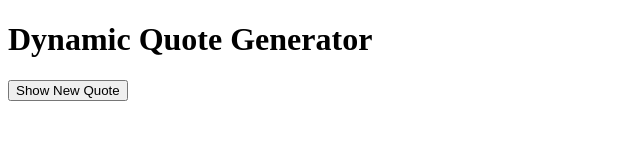
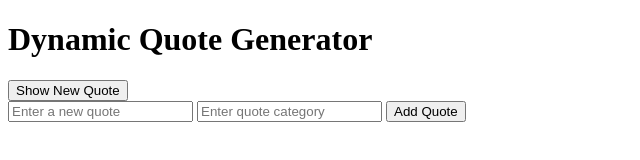
Before and after one commit to the-blockman/alx_fe_javascript, a plain HTML site: page dom-manipulation/index.html in a window 1280 px wide. Shown: the whole page, without its empty margins (0-640 px from the left). Drawn offline with Linux system fonts and the light colour scheme.

Commit message:
refactor html and add script code for adding new quotes

```diff
--- a/dom-manipulation/index.html
+++ b/dom-manipulation/index.html
@@ -9,6 +9,15 @@
     <h1>Dynamic Quote Generator</h1>
     <div id="quoteDisplay"></div>
     <button id="newQuote">Show New Quote</button>
+    <div>
+      <input id="newQuoteText" type="text" placeholder="Enter a new quote" />
+      <input
+        id="newQuoteCategory"
+        type="text"
+        placeholder="Enter quote category"
+      />
+      <button onclick="addQuote()">Add Quote</button>
+    </div>
     <script src="script.js"></script>
   </body>
 </html>
--- a/dom-manipulation/script.js
+++ b/dom-manipulation/script.js
@@ -1,5 +1,7 @@
 let display = document.getElementById("quoteDisplay");
-let newQuote = document.getElementById("newQuote");
+let showQuote = document.getElementById("newQuote");
+let newQuote = document.getElementById("newQuoteText");
+let newCategory = document.getElementById("newQuoteCategory");
 
 let quote = [
   {
@@ -14,4 +16,14 @@ function showRandomQuote() {
   display.textContent = quote[randomIndex].text;
 }
 
-newQuote.addEventListener("click", showRandomQuote);
+function addQuote() {
+  let newQuoteObject = {};
+  newQuoteObject.text = newQuote.value;
+  newQuoteObject.category = newCategory.value;
+  quote.push(newQuoteObject);
+
+  newCategory.value = "";
+  newQuote.value = "";
+}
+
+showQuote.addEventListener("click", showRandomQuote);
```
